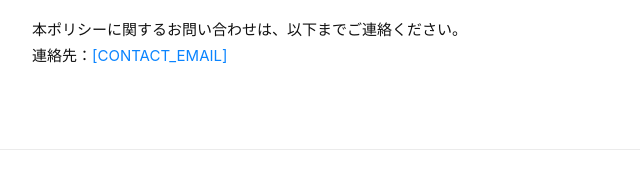
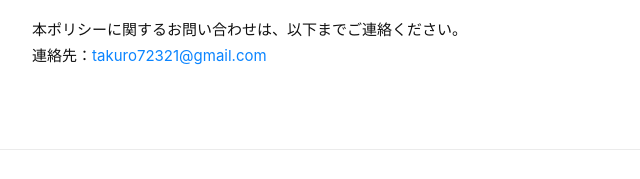
Before and after one commit to takuro-sekiguchi/takuro-sekiguchi.github.io, a plain HTML site: page english-learning-app/privacy.html in a window 1280 px wide. Shown: the part 1425-1604 px from the top of the page, 292-932 px from the left. Drawn offline with Linux system fonts and the light colour scheme.

Commit message:
Set contact email on privacy policy and terms
Co-Authored-By: Claude Opus 4.7 <noreply@anthropic.com>

```diff
--- a/english-learning-app/privacy.html
+++ b/english-learning-app/privacy.html
@@ -69,7 +69,7 @@
   <h2>7. お問い合わせ</h2>
   <p>
     本ポリシーに関するお問い合わせは、以下までご連絡ください。<br />
-    連絡先：<a href="mailto:[CONTACT_EMAIL]">[CONTACT_EMAIL]</a>
+    連絡先：<a href="mailto:takuro72321@gmail.com">takuro72321@gmail.com</a>
   </p>
 </main>
 
```
Also changed, not shown: english-learning-app/terms.html (+1 -1 lines).
